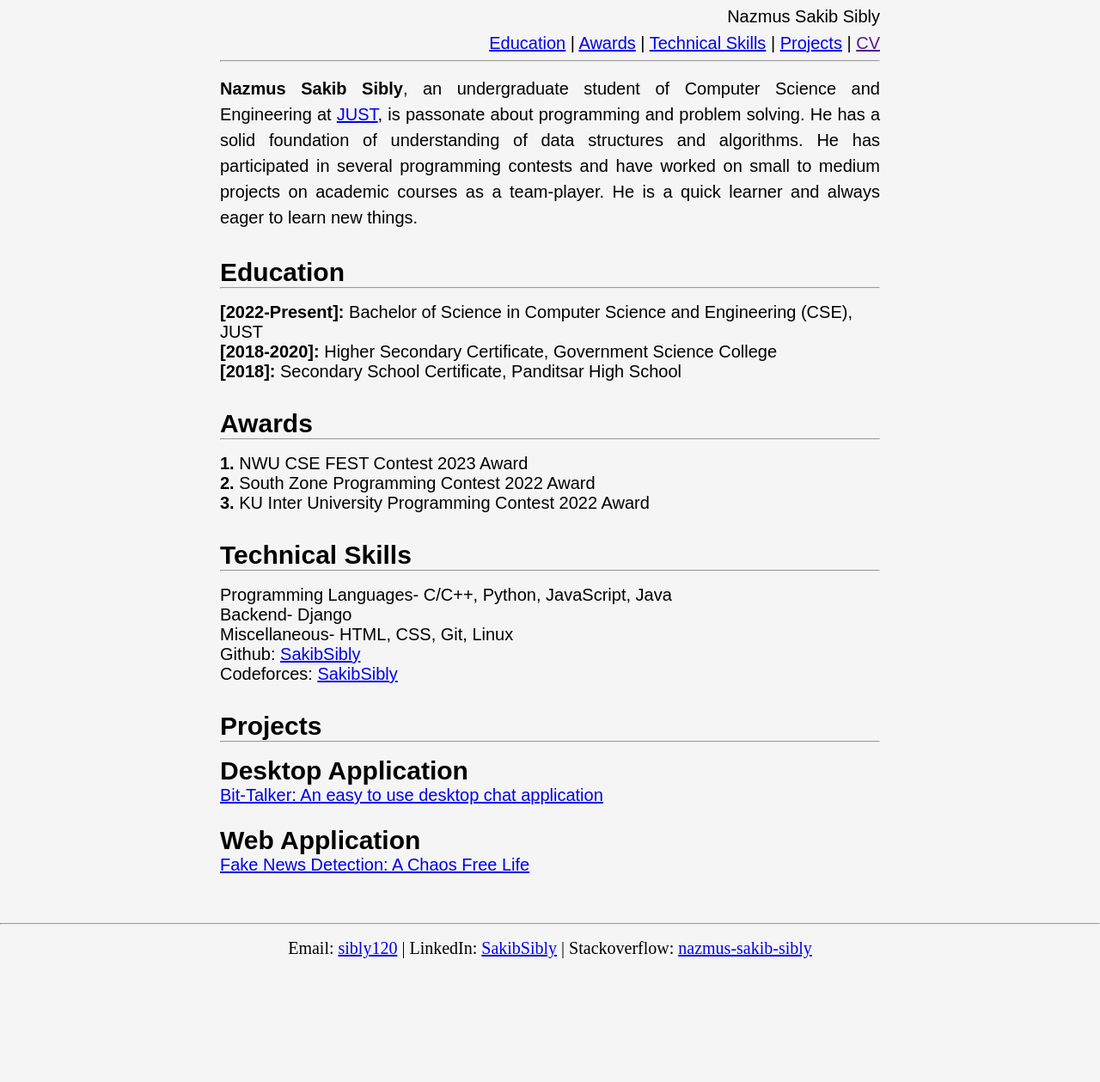
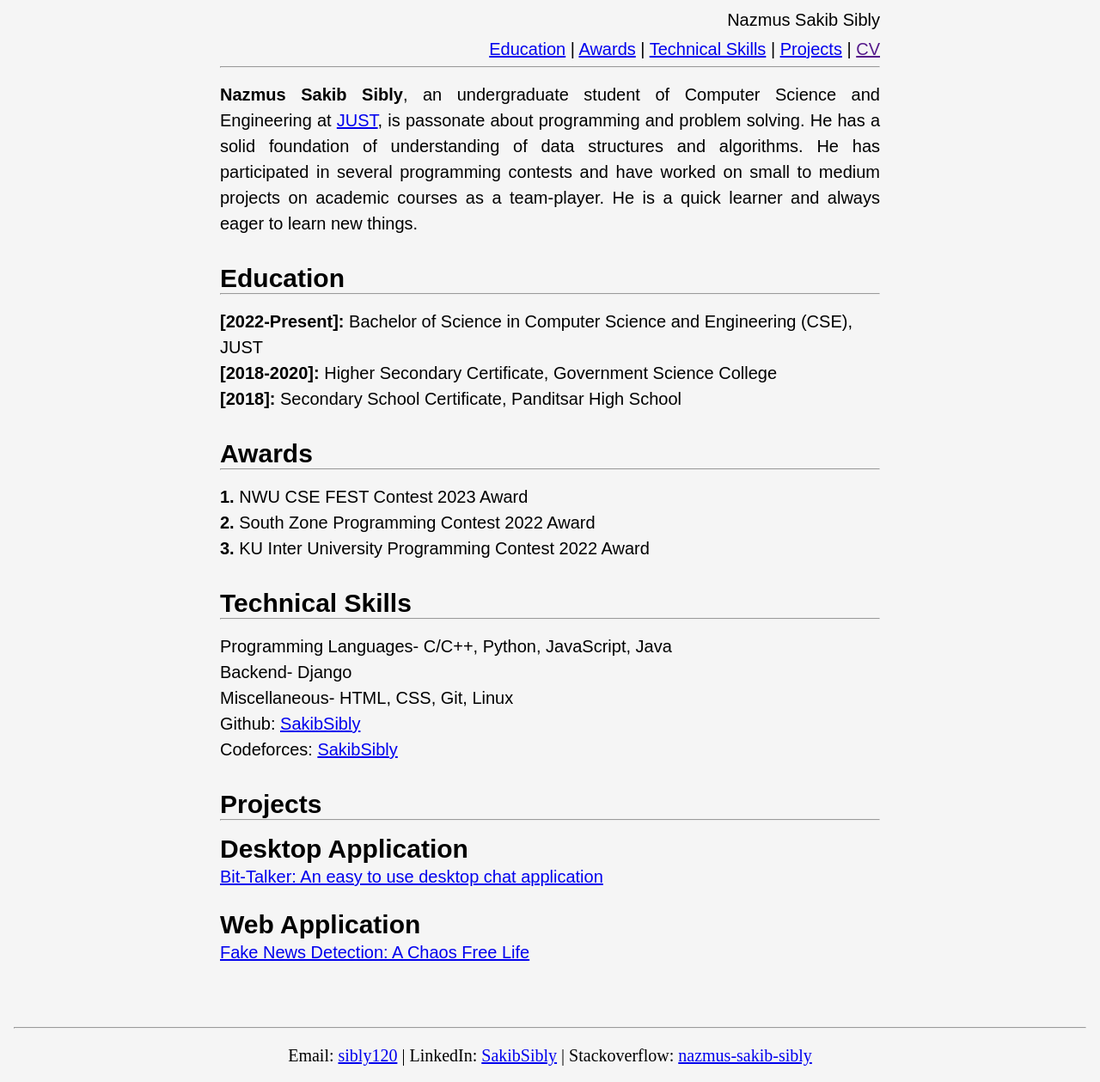
Before and after one commit to SakibSibly/mysite, a Django app: page / in a window 1280 px wide. Shown: the whole page at 86% size. Before the commit the page ends 1115 px from the top, so only its background shows below. Run offline with Django 4.2, Linux system fonts and the light colour scheme.

Commit message:
css modified

```diff
--- a/home/static/home/css/style.css
+++ b/home/static/home/css/style.css
@@ -13,6 +13,10 @@
 body {
     background-color: whitesmoke;
     font-size: 20px;
+}
+
+p {
+    line-height: 1.5;
 }
 
 header {
@@ -54,3 +58,7 @@ hr {
     padding-right: 20vw;
     font-family: sans-serif, Arial, Roboto;
 }
+
+footer {
+    padding: 1rem;
+}
```
